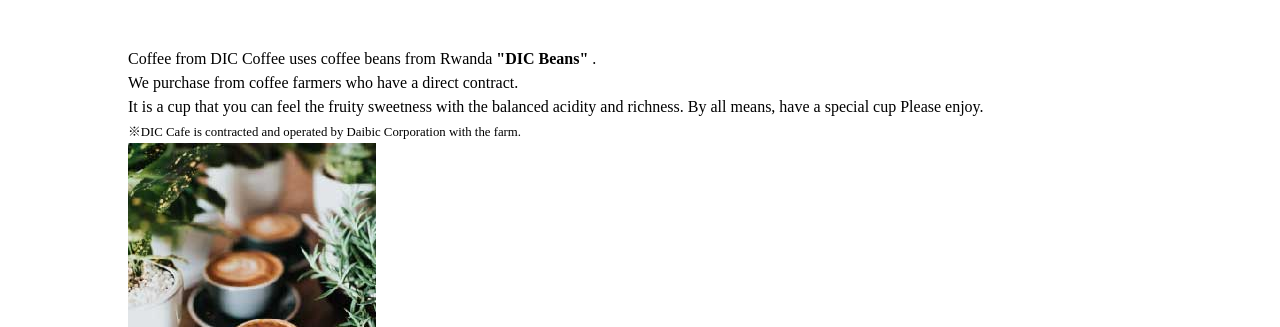
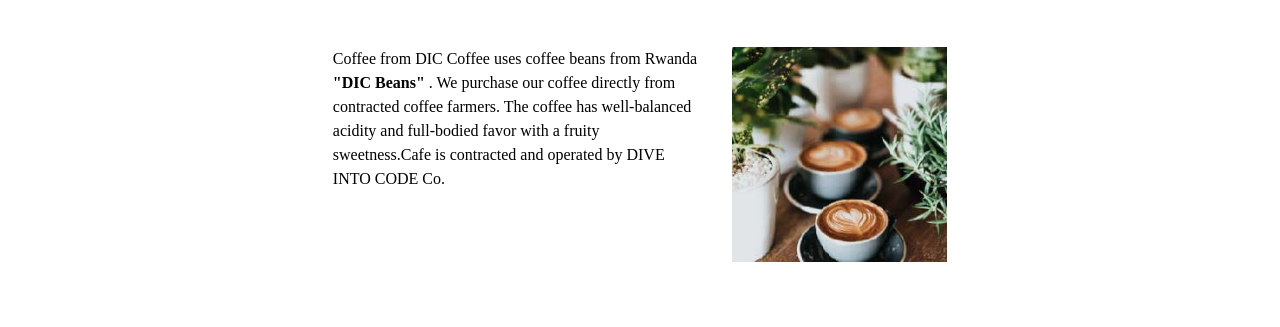
Before and after one commit to SaliMerc/Dic-cafe-static-site, a plain HTML site: page index.html in a window 1280 px wide. Shown: the part 625-952 px from the top of the page. Drawn offline with Linux system fonts and the light colour scheme.

Commit message:
Modified the concepts section

```diff
--- a/css/main.css
+++ b/css/main.css
@@ -83,6 +83,26 @@ li {
   font-size: 2.5rem;
 }
 
+.concept-section{
+    display: flex;
+    flex-direction: column;
+    align-items: center;
+}
+
+.concept-items{
+    width: 60%;
+    display: flex;
+    gap: 2rem;
+}
+
+.concept-items p{
+    width: 65%;
+}
+
+.concept-items img{
+    width: 35%;
+}
+
 .section_title {
   font-family: 'Noto Serif JP', serif;
   font-weight: bold;
--- a/index.html
+++ b/index.html
@@ -45,7 +45,7 @@
       </div>
     </header>
     <section>
-      <article class="section_inner">
+      <article class="section_inner concept-section">
         <div class="section_title">
           <h1>
             CONCEPT
@@ -54,23 +54,18 @@
             DIC Coffee's commitment
           </p>
         </div>
+        <div class="concept-items">
         <p>
           Coffee from DIC Coffee uses coffee beans from Rwanda
           <strong>
             "DIC Beans"
           </strong>
           .
-          <br/>
-          We purchase from coffee farmers who have a direct contract.
-          <br/>
-          It is a cup that you can feel the fruity sweetness with the balanced acidity and richness. By all means, have a special cup
-                    Please enjoy.
-          <br/>
-          <small>
-            ※DIC Cafe is contracted and operated by Daibic Corporation with the farm.
-          </small>
+          We purchase our coffee directly from contracted coffee farmers.
+          The coffee has well-balanced acidity and full-bodied favor with a fruity sweetness.Cafe is contracted and operated by DIVE INTO CODE Co.
         </p>
         <img src="images/sample_concept.jpg"/>
+        </div>
       </article>
       <article class="section_inner">
         <h1 class="section_title" id="menu">
```
